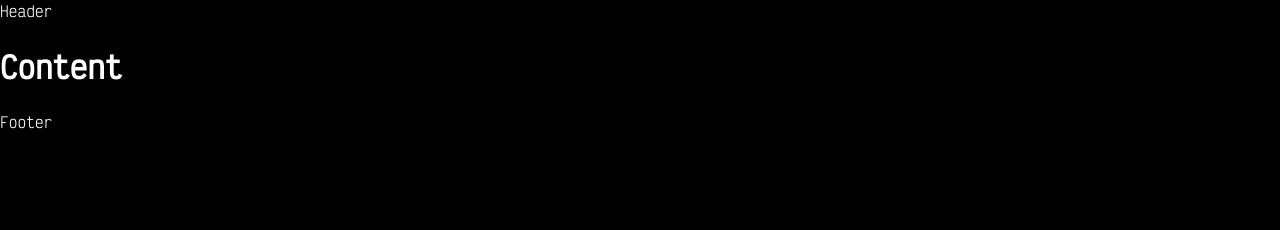
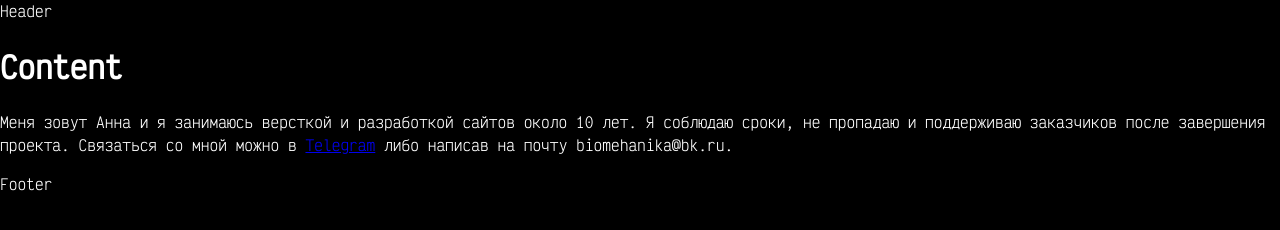
Before and after one commit to biomehanica/biomehanica.github.io, a plain HTML site: page index.html in a window 1280 px wide. Drawn offline with Linux system fonts and the light colour scheme; files whose address does not match are found by name.

Commit message:
Update 2022-10-31T16:51:23.612Z

```diff
--- a/index.html
+++ b/index.html
@@ -15,6 +15,7 @@
 
 
     <h1>Content</h1>
+	<p>Меня зовут Анна и я занимаюсь версткой и разработкой сайтов около 10 лет. Я соблюдаю сроки, не пропадаю и поддерживаю заказчиков после завершения проекта. Связаться со мной можно в <a href="https://t.me/webdomovoy" target="_blank">Telegram</a> либо написав на почту biomehanika@bk.ru.</p>
 
 
         <footer>Footer</footer>
```
